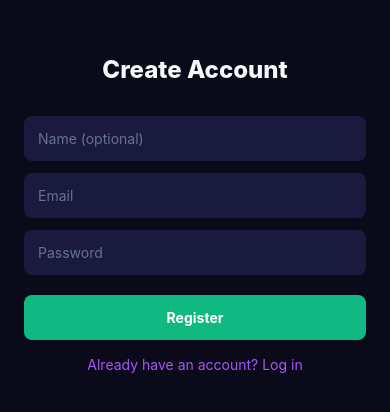
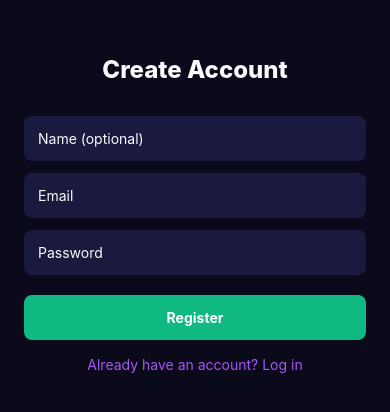
Before and after one commit to adieaquino/nexus-mobile, a React Native app: screen /Register in a window 390 px wide. Shown: the part 208-620 px from the top of the page. Built offline with nearby package versions, Linux system fonts and the light colour scheme.

Commit message:
Update RegisterScreen.tsx

```diff
--- a/src/screens/RegisterScreen.tsx
+++ b/src/screens/RegisterScreen.tsx
@@ -30,17 +30,10 @@ export default function RegisterScreen({ navigation }: Props) {
   return (
     <View style={styles.container}>
       <Text style={styles.title}>Create Account</Text>
-      <TextInput
-        style={styles.input}
-        placeholder="Name (optional)"
-        placeholderTextColor="#64748b"
-        value={name}
-        onChangeText={setName}
-      />
+      <TextInput style={styles.input} placeholder="Name (optional)" value={name} onChangeText={setName} />
       <TextInput
         style={styles.input}
         placeholder="Email"
-        placeholderTextColor="#64748b"
         autoCapitalize="none"
         keyboardType="email-address"
         value={email}
@@ -49,7 +42,6 @@ export default function RegisterScreen({ navigation }: Props) {
       <TextInput
         style={styles.input}
         placeholder="Password"
-        placeholderTextColor="#64748b"
         secureTextEntry
         value={password}
         onChangeText={setPassword}
```
